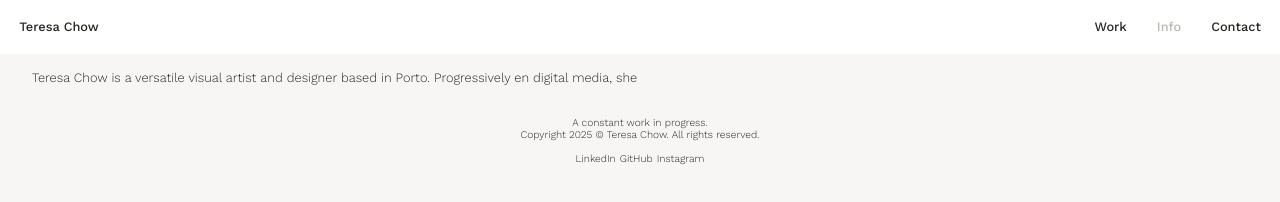
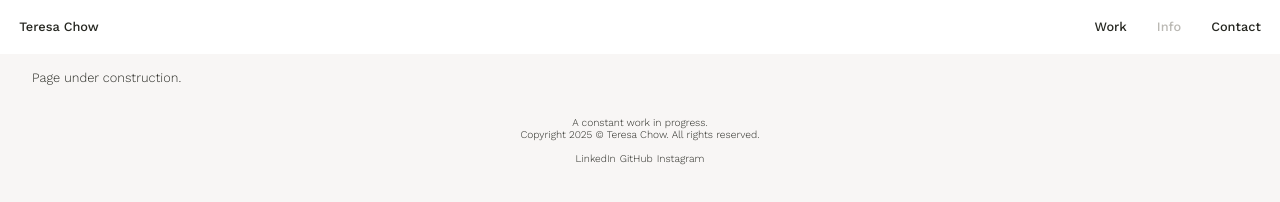
Before and after one commit to teresa-chow/teresa-chow.github.io, a plain HTML site: page info.html in a window 1280 px wide. Drawn offline with nearby package versions, Linux system fonts and the light colour scheme.

Commit message:
Update info.html

```diff
--- a/info.html
+++ b/info.html
@@ -39,7 +39,7 @@
 
 <main>
 <div>
-  <p>Teresa Chow is a versatile visual artist and designer based in Porto. Progressively en digital media, she</p>
+  <p>Page under construction.</p>
 </div>
 </main>
 
```
